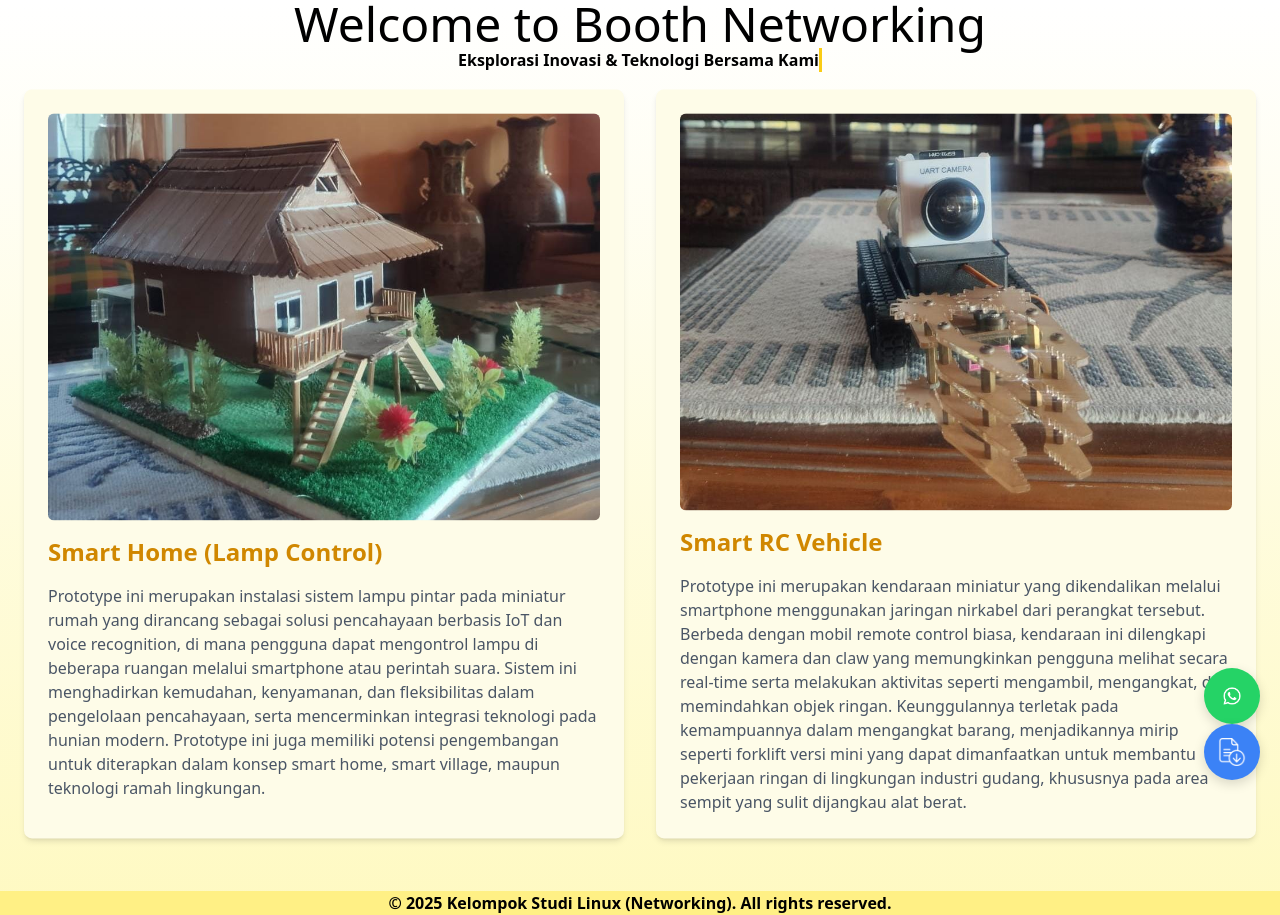
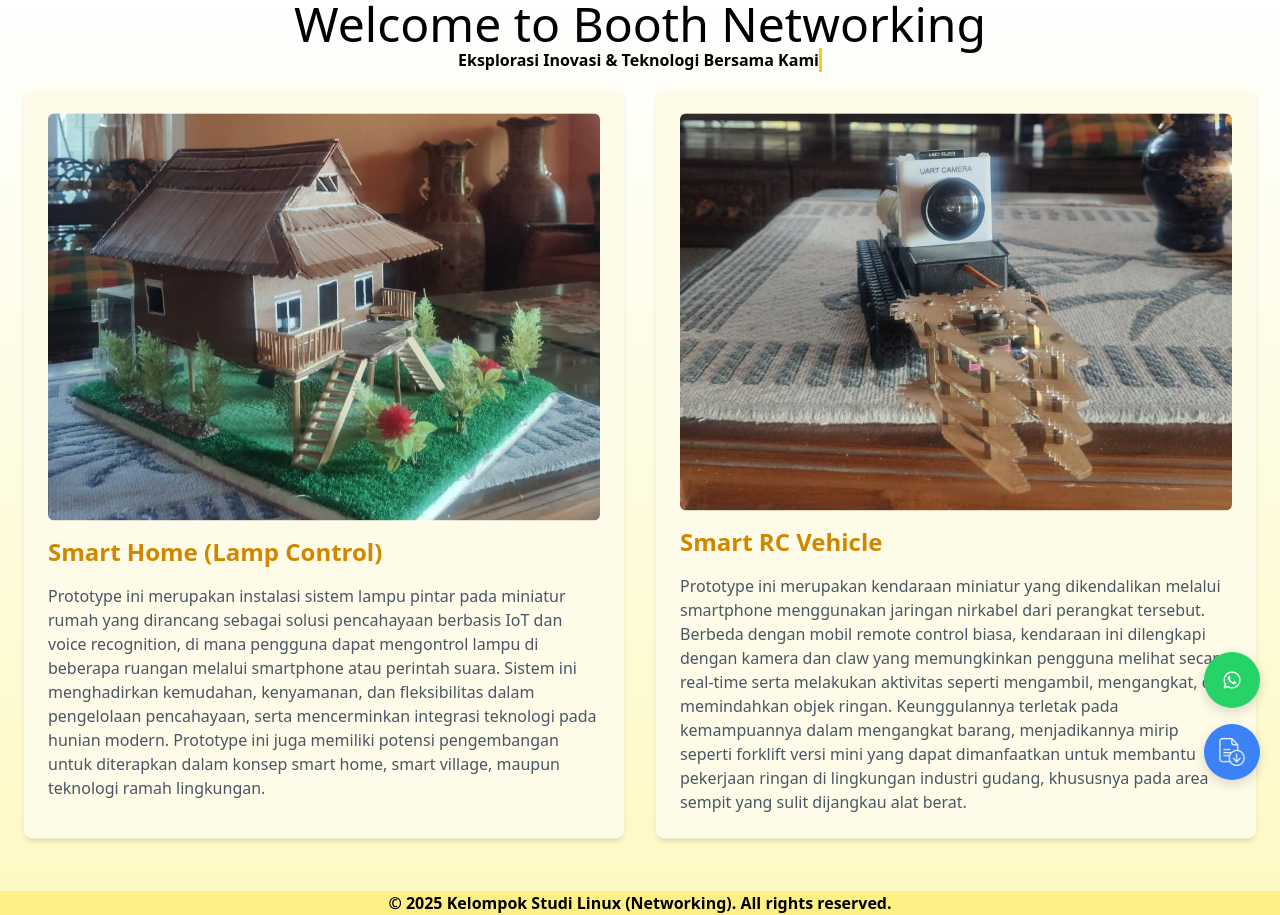
Before and after one commit to Agunggawa/Karya-Network, a website: page index.html in a window 1280 px wide. Drawn offline with Linux system fonts and the light colour scheme.

Commit message:
Update index.html

```diff
--- a/index.html
+++ b/index.html
@@ -45,7 +45,10 @@
     right: 20px;
     z-index: 9999;
     font-family: sans-serif;
-  }
+    display: flex;
+    flex-direction: column; /* susun vertikal */
+    gap: 16px;
+   }
 
   /* Popup */
   .wa-popup {
```
